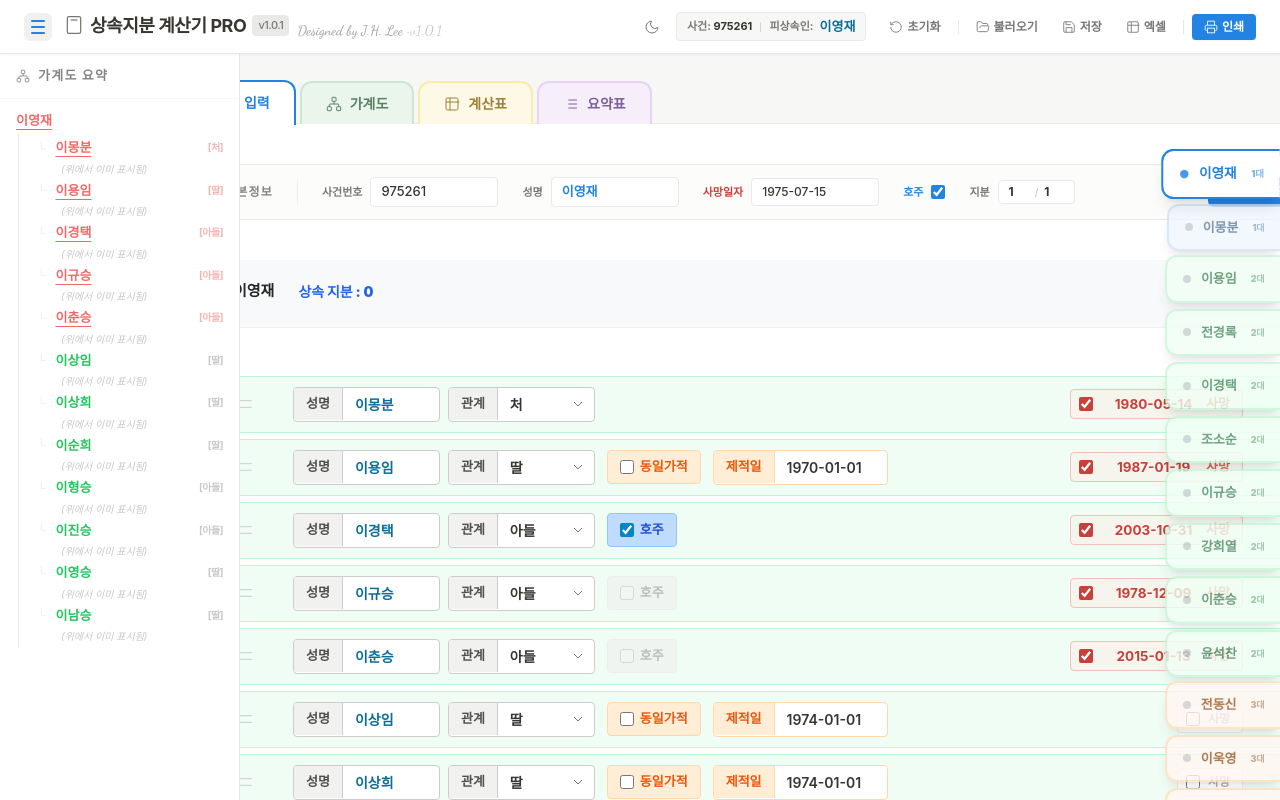
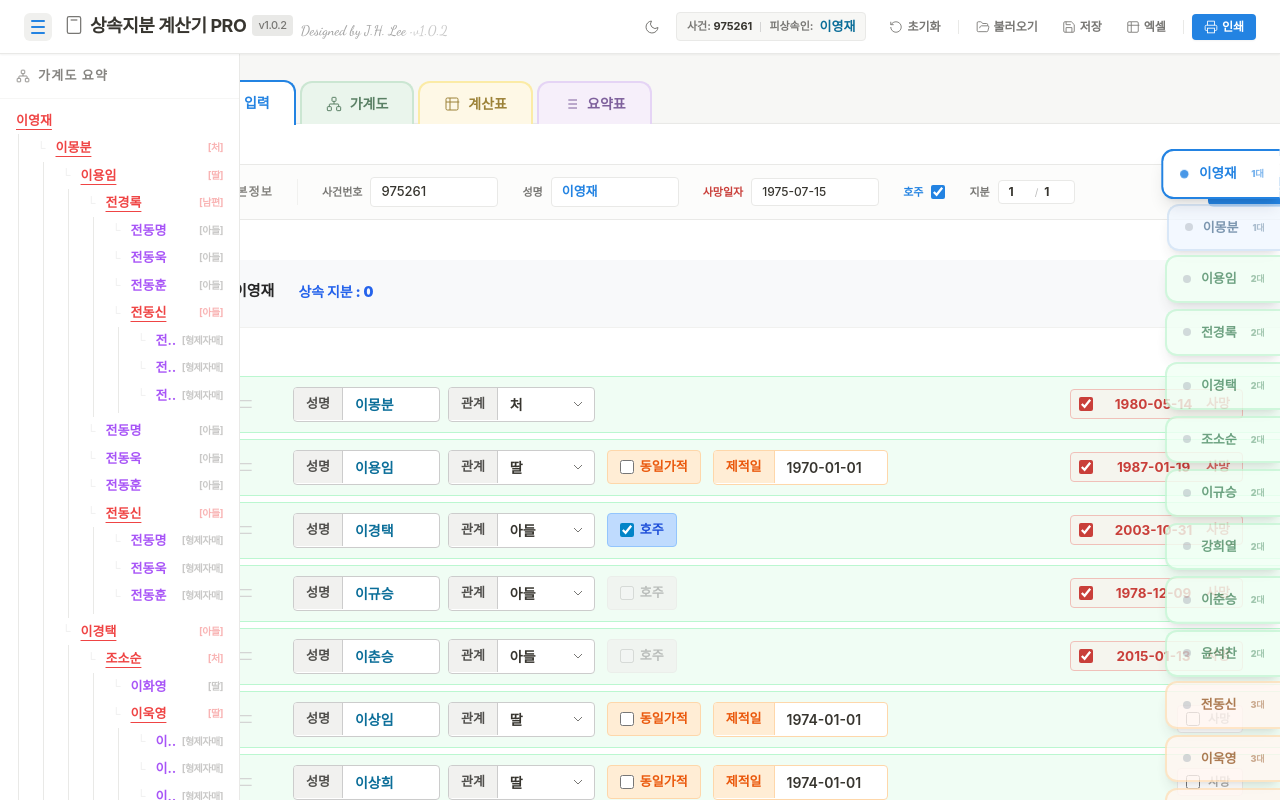
Before and after one commit to wallmendi-beep/inherit-calc, a React (Vite) app: page / in a window 1280 px wide. Shown: the top 800 px of the page. Built offline with nearby package versions, Linux system fonts and the light colour scheme.

Commit message:
sidebar UI refinement: underline for nodes with heirs, red for deceased, removed duplicate labels, version up to v1.0.2

```diff
--- a/src/App.jsx
+++ b/src/App.jsx
@@ -14,7 +14,7 @@ import { getInitialTree, getEmptyTree } from './utils/initialData';
 import { DndContext, closestCenter, PointerSensor, KeyboardSensor, useSensor, useSensors } from '@dnd-kit/core';
 import { SortableContext, verticalListSortingStrategy, arrayMove, sortableKeyboardCoordinates } from '@dnd-kit/sortable';
 
-const MiniTreeView = ({ node, level = 0, onSelectNode, visitedHeirs = new Set() }) => {
+const MiniTreeView = ({ node, level = 0, onSelectNode }) => {
   if (!node) return null;
 
   // 🎨 항렬별/상태별 색상 정의
@@ -27,10 +27,7 @@ const MiniTreeView = ({ node, level = 0, onSelectNode, visitedHeirs = new Set()
   };
 
   const nameColorClass = getLevelColor(level, node.isDeceased);
-
-  // 중복 노출 방지: 이미 본 이름이면 자식 노드 렌더링 생략
-  const isDuplicate = node.name && visitedHeirs.has(node.name) && level > 0;
-  if (node.name && level > 0) visitedHeirs.add(node.name);
+  const hasHeirs = node.heirs && node.heirs.length > 0;
 
   return (
     <div className={`flex flex-col ${level > 0 ? 'ml-3' : ''}`}>
@@ -38,26 +35,20 @@ const MiniTreeView = ({ node, level = 0, onSelectNode, visitedHeirs = new Set()
         {level > 0 && <span className="text-[#d4d4d4] dark:text-neutral-600 text-[12px] shrink-0 font-bold opacity-40">└</span>}
         <span
           onClick={() => onSelectNode && onSelectNode(node.id)}
-          className={`text-[13px] truncate transition-all flex-1 min-w-0 cursor-pointer hover:bg-neutral-100 dark:hover:bg-neutral-800 px-1 rounded ${nameColorClass} ${node.isDeceased ? 'underline underline-offset-4 decoration-1 opacity-80' : ''}`}
+          className={`text-[13px] truncate transition-all flex-1 min-w-0 cursor-pointer hover:bg-neutral-100 dark:hover:bg-neutral-800 px-1 rounded ${nameColorClass} ${hasHeirs ? 'underline underline-offset-4 decoration-current decoration-1' : ''}`}
         >
           {node.name || (level === 0 ? '피상속인' : '(이름 없음)')}
         </span>
         {level > 0 && <span className={`text-[10px] font-bold shrink-0 opacity-40 uppercase tracking-tighter ${node.isDeceased ? 'text-[#ef4444]' : 'text-[#787774]'}`}>[{relStr[node.relation] || '자녀'}]</span>}
       </div>
 
-      {!isDuplicate && node.heirs && node.heirs.length > 0 && (
+      {hasHeirs && (
         <div className="border-l border-[#e9e9e7] dark:border-neutral-700 ml-1.5 pl-1.5 pb-1 transition-colors">
           {node.heirs.map((h, i) => (
             <MiniTreeView key={h.id || i} node={h} level={level + 1}
               onSelectNode={onSelectNode}
-              visitedHeirs={visitedHeirs}
             />
           ))}
-        </div>
-      )}
-      {isDuplicate && (
-        <div className="ml-6 text-[10px] text-[#a3a3a3] dark:text-neutral-500 italic opacity-60">
-          (위에서 이미 표시됨)
         </div>
       )}
     </div>
@@ -600,7 +591,7 @@ function App() {
     <div className="w-full min-h-screen relative flex flex-col items-center pb-24 transition-colors duration-200 bg-[#f7f7f5] dark:bg-neutral-900">
 
       <div id="print-footer" className="hidden print:block fixed bottom-0 right-0 font-['Dancing_Script'] text-neutral-300 text-sm">
-        Designed by J.H. Lee (v1.0.1)
+        Designed by J.H. Lee (v1.0.2)
       </div>
 
 
@@ -623,7 +614,6 @@ function App() {
                   setActiveTab('input');
                 }
               }}
-              visitedHeirs={new Set()}
             />
           </div>
           {/* 드래그 리사이즈 핸들 */}
@@ -686,9 +676,9 @@ function App() {
             <div className="flex items-baseline gap-2">
               <div className="flex items-center text-[#37352f] dark:text-neutral-100 font-bold text-[18px] tracking-tight">
                 <IconCalculator className="w-5 h-5 mr-1.5 text-[#787774] dark:text-neutral-400" />
-                상속지분 계산기 PRO <span className="ml-1.5 text-[11px] font-medium bg-[#e9e9e7] dark:bg-neutral-700 px-1.5 py-0.5 rounded text-[#787774] dark:text-neutral-400">v1.0.1</span>
+                상속지분 계산기 PRO <span className="ml-1.5 text-[11px] font-medium bg-[#e9e9e7] dark:bg-neutral-700 px-1.5 py-0.5 rounded text-[#787774] dark:text-neutral-400">v1.0.2</span>
               </div>
-              <span className="designer-sign text-[#a3a3a3] dark:text-neutral-500 text-[14px]">Designed by J.H. Lee · <span className="opacity-60">v1.0.1</span></span>
+              <span className="designer-sign text-[#a3a3a3] dark:text-neutral-500 text-[14px]">Designed by J.H. Lee · <span className="opacity-60">v1.0.2</span></span>
             </div>
           </div>
 
```
